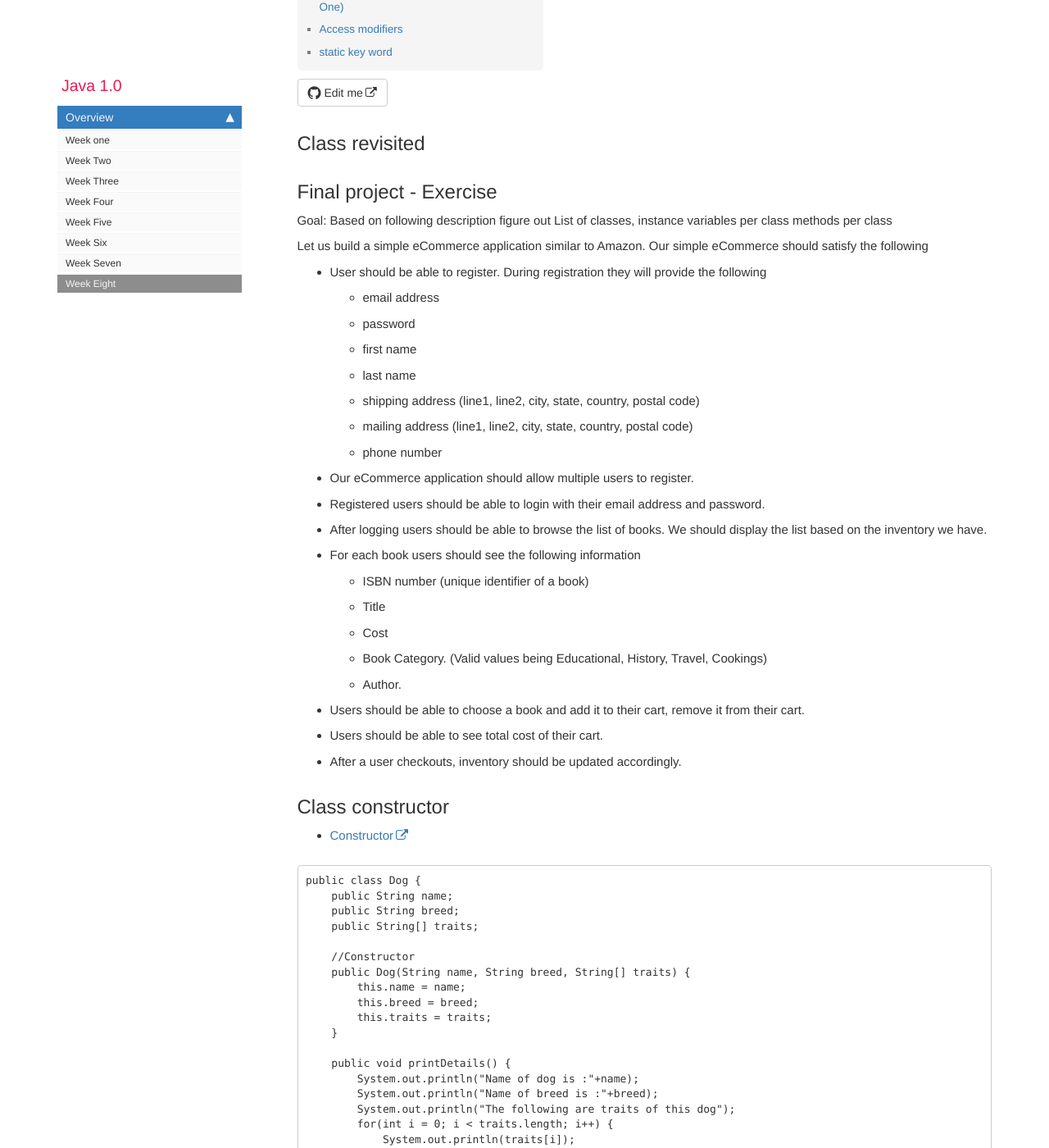
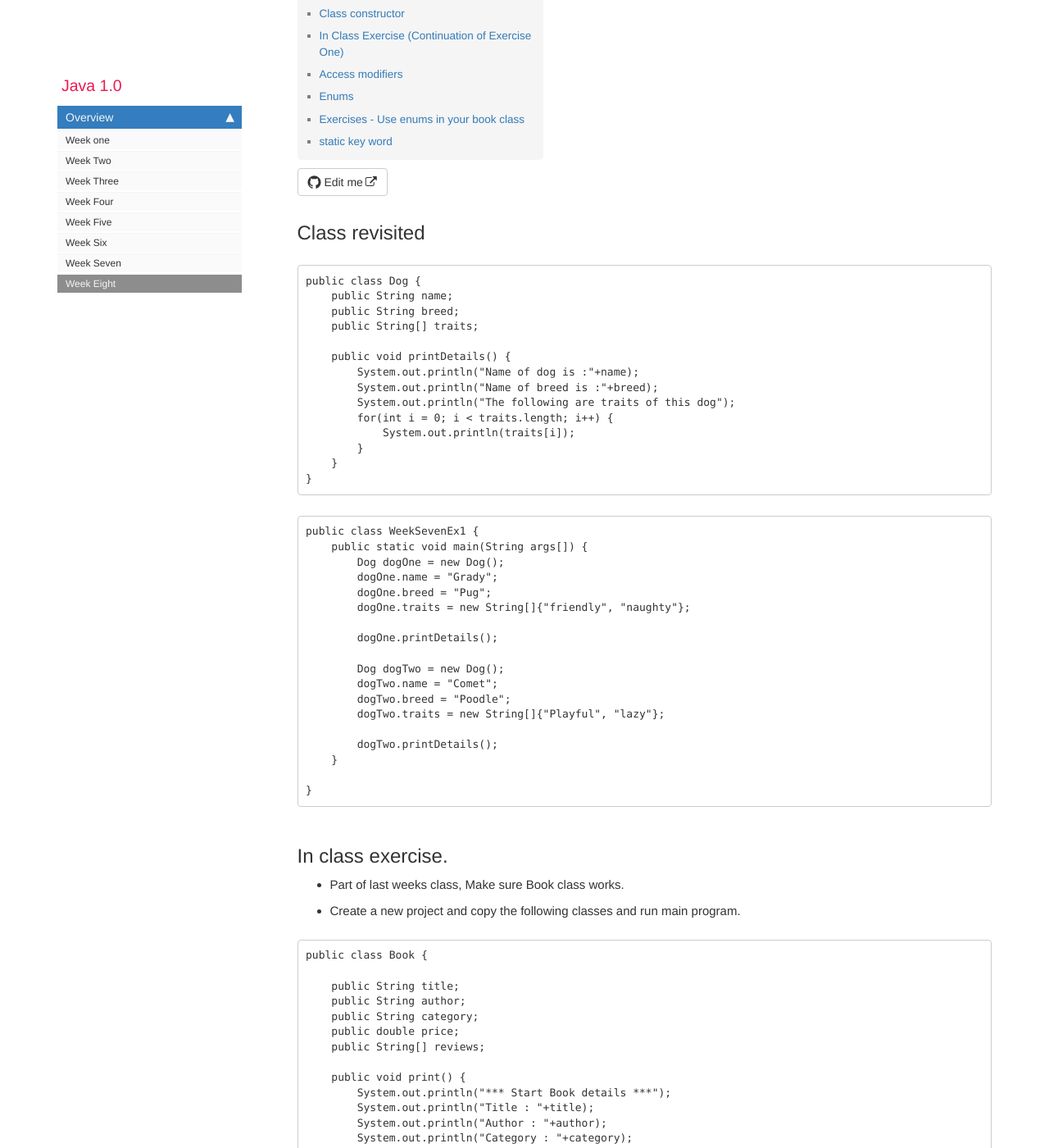
Before and after one commit to rambethina/java, a Jekyll site: the page built from pages/mydoc/mydoc_week_eight.md, in a window 1280 px wide and 1400 px high, scrolled down 277 px. Shown: the whole window at 82% size. Built offline with Jekyll 4.4.1, drawn with Linux system fonts in a browser that asks for light colours; comment, search, counter and statistics services are not loaded; some of the changed text lies outside the part shown.

Commit message:
week eight content, exercises

````diff
--- a/pages/mydoc/mydoc_week_eight.md
+++ b/pages/mydoc/mydoc_week_eight.md
@@ -7,11 +7,103 @@ folder: mydoc
 
 ## Class revisited
 
+```
+public class Dog {
+    public String name;
+    public String breed;
+    public String[] traits;
+
+    public void printDetails() {
+        System.out.println("Name of dog is :"+name);
+        System.out.println("Name of breed is :"+breed);
+        System.out.println("The following are traits of this dog");
+        for(int i = 0; i < traits.length; i++) {
+            System.out.println(traits[i]);
+        }
+    }
+}
+```
+
+
+```
+public class WeekSevenEx1 {
+    public static void main(String args[]) {
+        Dog dogOne = new Dog();
+        dogOne.name = "Grady";
+        dogOne.breed = "Pug";
+        dogOne.traits = new String[]{"friendly", "naughty"};
+
+        dogOne.printDetails();
+
+        Dog dogTwo = new Dog();
+        dogTwo.name = "Comet";
+        dogTwo.breed = "Poodle";
+        dogTwo.traits = new String[]{"Playful", "lazy"};
+
+        dogTwo.printDetails();
+    }
+
+}
+```
+
+## In class exercise.
+* Part of last weeks class, Make sure Book class works.
+* Create a new project and copy the following classes and run main program.
+
+
+```
+public class Book {
+
+    public String title;
+    public String author;
+    public String category;
+    public double price;
+    public String[] reviews;
+
+    public void print() {
+        System.out.println("*** Start Book details ***");
+        System.out.println("Title : "+title);
+        System.out.println("Author : "+author);
+        System.out.println("Category : "+category);
+        System.out.println("Price : "+price);
+        System.out.println("******* Reviews ********");
+        for(int i = 0; i < reviews.length; i++) {
+            System.out.println(reviews[i]);
+        }
+        System.out.println("*** End Book details ***");
+    }
+}
+
+```
+
+```
+public class WeekEightStarter {
+
+    public static void main(String[] args) {
+
+        Book bookOne = new Book();
+        bookOne.title = "How to program in Java";
+        bookOne.author = "John Doe";
+        bookOne.price = 20.2;
+        bookOne.category = "Educational";
+        bookOne.reviews = new String[] {"Good book", "Verbose"};
+
+        bookOne.print();
+    }
+}
+```
+
+## Break
+* Time for questions
+* Look at final project below, read the project documentation and think thru what classes you need, what instances variables you need per class and methods you need for each class.
 ## Final project - Exercise
 
-Goal: Based on following description figure out List of classes, instance variables per class methods per class
+Goal: Based on following description figure out
+* List of classes,
+* Instance variables per class ,
+* Methods per class
 
-Let us build a simple eCommerce application similar to Amazon. Our simple eCommerce should satisfy the following
+Let us build a simple eCommerce application similar to Amazon (But way simpler). Our simple eCommerce should satisfy the following
 
 * User should be able to register. During registration they will provide the following
     * email address
@@ -21,6 +113,8 @@ Let us build a simple eCommerce application similar to Amazon. Our simple eComme
     * shipping address (line1, line2, city, state, country, postal code)
     * mailing address (line1, line2, city, state, country, postal code)
     * phone number
+* After registration sanitize user input before storing in our database.(for now we will store in a file)
+    * You can look at previous assignments. (Sanitization steps will be added later, but for now assume that you will have to sanitize input)
 * Our eCommerce application should allow multiple users to register.
 * Registered users should be able to login with their email address and password.
 * After logging users should be able to browse the list of books. We should display the list based on the inventory we have.
@@ -32,7 +126,10 @@ Let us build a simple eCommerce application similar to Amazon. Our simple eComme
     * Author.
 * Users should be able to choose a book and add it to their cart, remove it from their cart.
 * Users should be able to see total cost of their cart.
-* After a user checkouts, inventory should be updated accordingly.
+* After a user checkouts,
+    * inventory should be updated accordingly.
+    * Print a summary of User details
+    * Print cart details with total amount and shipping address.
 
 
 ## Class constructor
@@ -74,9 +171,55 @@ public class WeekSevenEx2 {
 }
 ```
 
+
+
 ## In Class Exercise (Continuation of Exercise One)
 * Create a constructor for the Book class you created
-* Modify you main, Use the newly created constructor to intialize your instance variables.
+* Modify your main, Use the newly created constructor to intialize your instance variables.
+
+If you dont have exercise from previous class, here is a starting point.
+
+```
+public class Book {
+
+    public String title;
+    public String author;
+    public String category;
+    public double price;
+    public String[] reviews;
+
+    public void print() {
+        System.out.println("*** Start Book details ***");
+        System.out.println("Title : "+title);
+        System.out.println("Author : "+author);
+        System.out.println("Category : "+category);
+        System.out.println("Price : "+price);
+        System.out.println("******* Reviews ********");
+        for(int i = 0; i < reviews.length; i++) {
+            System.out.println(reviews[i]);
+        }
+        System.out.println("*** End Book details ***");
+    }
+}
+
+```
+
+```
+public class WeekEightStarter {
+
+    public static void main(String[] args) {
+
+        Book bookOne = new Book();
+        bookOne.title = "How to program in Java";
+        bookOne.author = "John Doe";
+        bookOne.price = 20.2;
+        bookOne.category = "Educational";
+        bookOne.reviews = new String[] {"Good book", "Verbose"};
+
+        bookOne.print();
+    }
+}
+```
 
 ## Access modifiers
 * [access modifiers](https://www.w3schools.com/java/java_modifiers.asp)
@@ -119,6 +262,59 @@ public class WeekSevenEx2 {
 
 }
 ```
+
+## Enums
+* Refer [w3schools](https://www.w3schools.com/java/java_enums.asp)
+
+```
+public enum DogBreeds {
+    PUG,
+    POODLE
+}
+```
+
+```
+public class Dog {
+    public String name;
+    public DogBreeds breed;
+
+    public Dog(String name, DogBreeds dogBreed) {
+        this.name = name;
+        this.breed = dogBreed;
+    }
+
+    public void printDogDetails() {
+        System.out.println("Name of dog is :"+name);
+        System.out.println("Breed of dog is :"+breed);
+    }
+}
+```
+
+```
+public class WeekEightExEnum {
+
+    public static void main(String[] args) {
+
+        Dog myDog = new Dog("Grady", DogBreeds.PUG);
+        myDog.printDogDetails();
+
+    }
+}
+```
+
+## Exercises - Use enums in your book class
+
+* Create an enum for Book Categories -> BookCategory
+* Assume only valid values are
+```
+Educational,
+History,
+Travel,
+Cookings
+```
+* Change your Book class and main class to use enums
+
+
 ## static key word
 Static variables are class variables, Their value is the same irrespective of the Object
 
````
